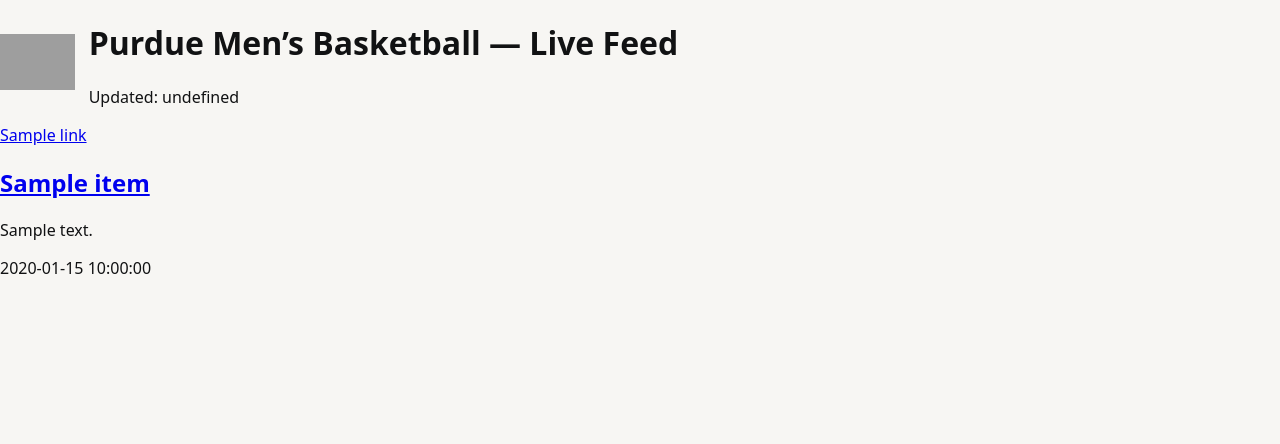
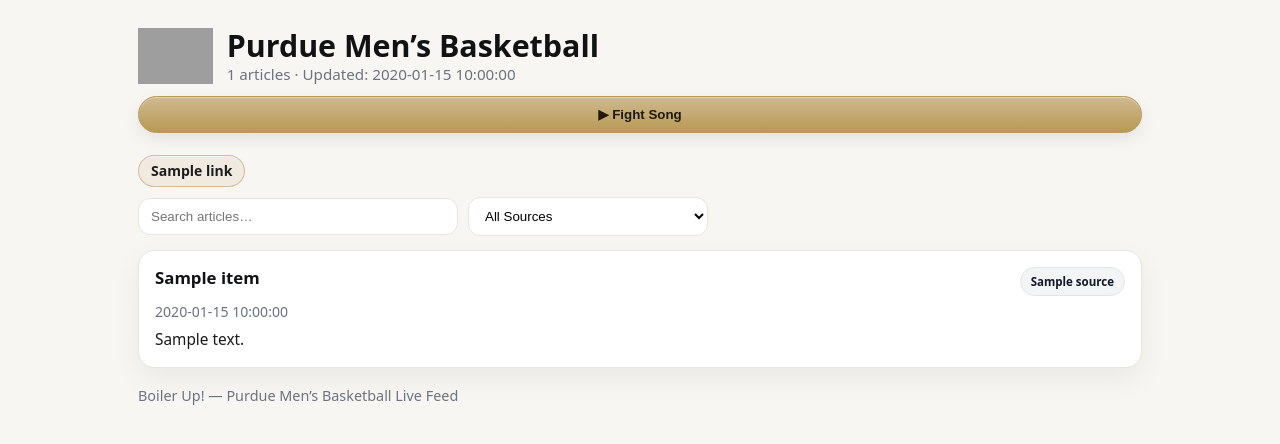
Before and after one commit to jasonab74-ctrl/purdue-mbb-bot, a Flask app: template templates/index.html in a window 1280 px wide. Shown: the top 444 px of the page. Run offline with Flask 3, Linux system fonts and the light colour scheme; the template is opened without the code that fills it: most values are stand-ins (such as "Sample title", 1, 10 or a date in 2020); data that the repository does not hold is empty; grey boxes are pictures that could not be loaded.

Commit message:
Update index.html

```diff
--- a/templates/index.html
+++ b/templates/index.html
@@ -2,63 +2,105 @@
 <html lang="en">
 <head>
   <meta charset="utf-8">
-  <meta name="viewport" content="width=device-width, initial-scale=1">
-
   <title>Purdue Men’s Basketball — Live Feed</title>
-  <meta name="description" content="Latest Purdue Men’s Basketball news, articles, and updates.">
-
-  <!-- iOS & favicon icons -->
-  <link rel="apple-touch-icon" sizes="180x180" href="{{ url_for('static', filename='apple-touch-icon.png') }}">
-  <link rel="icon" type="image/png" sizes="32x32" href="{{ url_for('static', filename='favicon-32x32.png') }}">
-  <link rel="icon" type="image/png" sizes="16x16" href="{{ url_for('static', filename='favicon-16x16.png') }}">
-
-  <!-- Optional niceties -->
-  <meta name="apple-mobile-web-app-title" content="Purdue Men’s Basketball">
-  <meta name="apple-mobile-web-app-capable" content="yes">
-  <meta name="theme-color" content="#000000">
-
-  <link rel="manifest" href="{{ url_for('static', filename='site.webmanifest') }}">
-
   <link rel="stylesheet" href="{{ url_for('static', filename='style.css') }}">
+  <meta name="viewport" content="width=device-width,initial-scale=1">
 </head>
 <body>
-  <header>
+  <div class="container">
+    <!-- Header -->
+    <div class="header">
       <div class="brand">
-      <img src="{{ url_for('static', filename='logo.png') }}" alt="Purdue Logo" class="logo">
-      <div class="titles">
-        <h1>Purdue Men’s Basketball — Live Feed</h1>
-        <p id="updated">Updated: …</p>
+        <img src="{{ url_for('static', filename='logo.png') }}" class="logo" alt="Logo">
+        <div>
+          <h1>Purdue Men’s Basketball</h1>
+          <div class="sub">
+            <span class="count">{{ items|length }} articles</span> ·
+            <span class="stamp">Updated: {{ meta.generated_at }}</span>
           </div>
         </div>
-    <nav>
+      </div>
+      <button class="fight-btn" onclick="toggleFightSong()">▶ Fight Song</button>
+      <audio id="fightSong" src="{{ url_for('static', filename='fight_song.mp3') }}"></audio>
+    </div>
+
+    <!-- Quick Links -->
+    <div class="quick">
       {% for link in static_links %}
-        <a href="{{ link.url }}" class="pill" target="_blank">{{ link.label }}</a>
+        <a class="pill" href="{{ link.url }}" target="_blank" rel="noopener">{{ link.label }}</a>
       {% endfor %}
-    </nav>
-  </header>
+    </div>
 
-  <main id="feed">
-    {% for item in items %}
-      <article class="card">
-        <h2><a href="{{ item.link }}" target="_blank">{{ item.title }}</a></h2>
-        <p>{{ item.summary }}</p>
-        <time>{{ item.published }}</time>
-      </article>
+    <!-- Controls -->
+    <div class="controls">
+      <input type="search" class="input" id="searchBox" placeholder="Search articles…"
+             oninput="filterItems()">
+      <select class="select" id="sourceFilter" onchange="filterItems()">
+        <option value="">All Sources</option>
+        {% for f in feeds %}
+          <option value="{{ f.name }}">{{ f.name }}</option>
         {% endfor %}
-  </main>
+      </select>
+    </div>
+
+    <!-- Notice -->
+    <div id="notice" class="notice" style="display:none;">
+      New items available — <a href="#" onclick="location.reload()">refresh now</a>.
+    </div>
+
+    <!-- Articles -->
+    <ul class="items" id="feedList">
+      {% for it in items %}
+        <li class="item" data-source="{{ it.source }}">
+          <div class="item-head">
+            <a class="title" href="{{ it.link }}" target="_blank" rel="noopener">{{ it.title }}</a>
+            <span class="badge">{{ it.source }}</span>
+          </div>
+          <div class="meta">{{ it.date }}</div>
+          {% if it.summary %}
+            <!-- strip all markup and clamp; remove line breaks to avoid odd wrapping -->
+            <p class="desc">
+              {{ it.summary|striptags|replace('\n',' ')|replace('\r',' ')|truncate(240, True, '…') }}
+            </p>
+          {% endif %}
+        </li>
+      {% endfor %}
+    </ul>
+
+    <div class="footer">Boiler Up! — Purdue Men’s Basketball Live Feed</div>
+  </div>
 
   <script>
+  function toggleFightSong() {
+    const a = document.getElementById("fightSong");
+    if (a.paused) { a.play(); } else { a.pause(); }
+  }
+
+  function filterItems() {
+    const q = document.getElementById("searchBox").value.toLowerCase();
+    const f = document.getElementById("sourceFilter").value;
+    document.querySelectorAll("#feedList .item").forEach(it => {
+      const text = it.innerText.toLowerCase();
+      const src  = it.getAttribute("data-source");
+      const show = (!q || text.includes(q)) && (!f || src === f);
+      it.style.display = show ? "" : "none";
+    });
+  }
+
   async function checkUpdates() {
     try {
-        const res = await fetch('/items.json?_=' + Date.now());
+      const res = await fetch("/items.json", {cache:"no-store"});
       const data = await res.json();
-        document.getElementById('updated').textContent = 'Updated: ' + data.updated;
-      } catch (err) {
-        console.error('Update check failed', err);
+      const lastRun = data?.meta?.last_run?.ts;
+      const stamp = document.querySelector(".stamp");
+      if (stamp && lastRun) stamp.textContent = "Updated: " + lastRun;
+      const shown = document.querySelectorAll("#feedList .item").length;
+      if (data.items && data.items.length > shown) {
+        document.getElementById("notice").style.display="block";
       }
+    } catch(e) { console.error("Update check failed", e); }
   }
-    setInterval(checkUpdates, 300000); // 5 min
-    checkUpdates();
+  setInterval(checkUpdates, 300000); // every 5 min
   </script>
 </body>
 </html>
```
Lines whose indentation alone changed are shown as unchanged.
